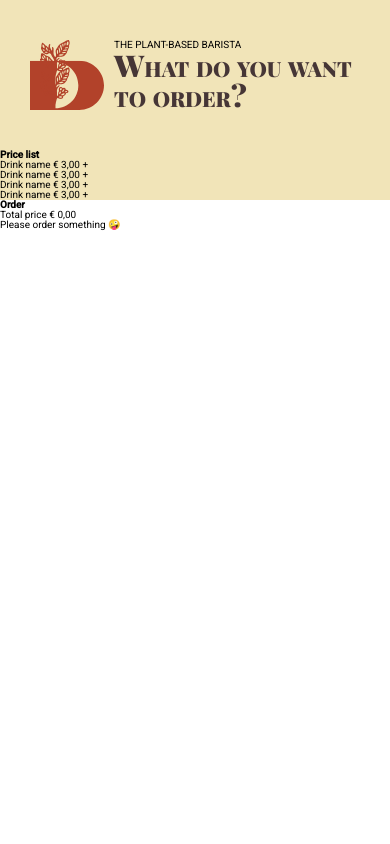
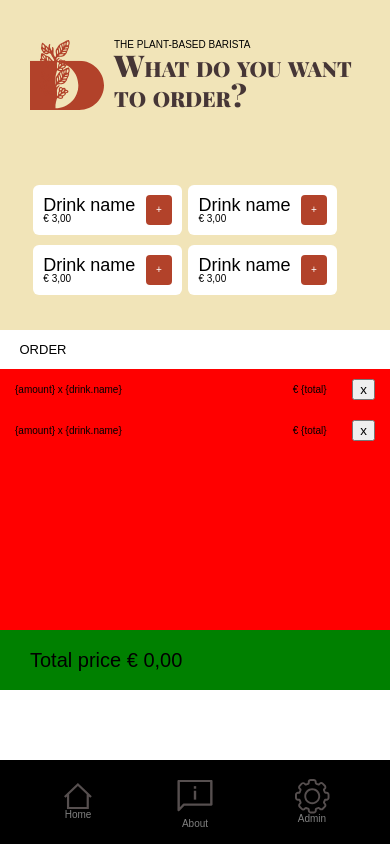
Before and after one commit to johanneshermans/barista_oef, a website built with webpack: page src/index.html in a window 390 px wide. Built offline with nearby package versions, Linux system fonts and the light colour scheme; some packages are replaced by stand-ins of ours.

Commit message:
progressie css

```diff
--- a/src/css/header.css
+++ b/src/css/header.css
@@ -15,3 +15,14 @@ h1 {
 .h2-like {
   text-transform: uppercase;
 }
+
+.logo {
+  display: none;
+}
+
+@media screen and (max-width: 411px) {
+
+  .logo {
+    display: block;
+  }
+}
--- /dev/null
+++ b/src/css/navigation.css
@@ -0,0 +1,18 @@
+nav {
+  background-color: black;
+  color: gray;
+  display: flex;
+  justify-content: center;
+  align-items: center;
+  align-self: flex-end;
+  width: 100%;
+}
+
+.nav__button {
+  width: 30%;
+  text-align: center;
+}
+
+.nav__img {
+  margin: 0 auto;
+}
--- a/src/css/normalize.css
+++ b/src/css/normalize.css
@@ -102,7 +102,8 @@ header,
 hgroup,
 menu,
 nav,
-section {
+section,
+img {
   display: block;
 }
 
--- /dev/null
+++ b/src/css/order.css
@@ -0,0 +1,80 @@
+.orders__wrapper {
+  display: flex;
+  flex-direction: column;
+  align-items: stretch;
+  background-color: red;
+}
+
+.order {
+  display: flex;
+  justify-content: space-between;
+  align-items: center;
+  padding: 1em 1.5em;
+}
+
+.order__name {
+  width: 70%;
+}
+
+@media screen and (max-width: 411px) {
+
+  .content {
+    background-color: rgba(0, 0, 0, 0);
+  }
+
+  .orders__wrapper {
+    height: 38vh;
+    background-color: red;
+    display: flex;
+    flex-direction: column;
+  }
+
+  .all__orders {
+    flex-grow: 1;
+  }
+
+  .order {
+    display: flex;
+    justify-content: space-between;
+    align-items: center;
+    padding: 1em 1.5em;
+  }
+
+  .order__name {
+    width: 70%;
+  }
+
+  .order__remove {
+    width: 30%;
+    background-color: red;
+  }
+
+  .title_mini {
+    font-size: 1.3em;
+    text-transform: uppercase;
+    font-weight: 400;
+    padding: 1em 1.5em;
+  }
+
+  .total {
+    background-color: green;
+    font-size: 2em;
+    padding: 1em 1.5em;
+  }
+
+  .emptystate {
+    text-align: center;
+    display: flex;
+    flex-direction: column;
+    align-items: center;
+  }
+
+  .please {
+    margin-bottom: 2em;
+    opacity: 20%;
+  }
+
+  .emptystate__content {
+    font-size: 1.5em;
+  }
+}
--- a/src/css/prices.css
+++ b/src/css/prices.css
@@ -1,3 +1,66 @@
 .prices {
   background-color: var(--backgroundColor);
+  padding: 3em;
 }
+
+
+.price {
+  padding: 2em;
+  width: 100%;
+  margin: 2em 0;
+  background-color: white;
+  border-radius: 6px;
+}
+
+.price__button {
+  align-items: center;
+  justify-content: space-between;
+}
+
+.price__button__name {
+  font-size: 1.8em;
+}
+
+.price__button__plus {
+  background: #b2422a;
+  color: white;
+  border-radius: 4px;
+  padding: 1em;
+}
+
+@media screen and (max-width: 411px) {
+
+  .prices {
+    background-color: var(--backgroundColor);
+    padding: 3em;
+  }
+
+  .prices__list {
+    display: flex;
+    flex-wrap: wrap;
+  }
+
+  .price {
+    padding: 1em;
+    width: 45%;
+    margin: .5em 1%;
+    background-color: white;
+    border-radius: 6px;
+  }
+
+  .price__button {
+    align-items: center;
+    justify-content: space-between;
+  }
+
+  .price__button__name {
+    font-size: 1.8em;
+  }
+
+  .price__button__plus {
+    background: #b2422a;
+    color: white;
+    border-radius: 4px;
+    padding: 1em;
+  }
+}
--- a/src/index.html
+++ b/src/index.html
@@ -21,13 +21,13 @@
       </div>
     </header>
     <section class="prices highlight spaced">
-      <h2 class="visually-hidden">Price list</h2>
+      <h2 class="hide">Price list</h2>
       <ul class="prices__list">
 
         <li class="price">
-          <a class="price__button">
+          <a class="price__button flex">
             <span class="price__button__wrapper">
-              <span class="price__button__name">Drink name</span>
+              <span class="price__button__name">Drink name</span> <br>
               <span class="price__button__amount">&euro; 3,00</span>
             </span>
             <span class="price__button__plus">+</span>
@@ -35,9 +35,9 @@
         </li>
 
         <li class="price">
-          <a class="price__button">
+          <a class="price__button flex">
             <span class="price__button__wrapper">
-              <span class="price__button__name">Drink name</span>
+              <span class="price__button__name">Drink name</span> <br>
               <span class="price__button__amount">&euro; 3,00</span>
             </span>
             <span class="price__button__plus">+</span>
@@ -45,9 +45,9 @@
         </li>
 
         <li class="price">
-          <a class="price__button">
+          <a class="price__button flex">
             <span class="price__button__wrapper">
-              <span class="price__button__name">Drink name</span>
+              <span class="price__button__name">Drink name</span> <br>
               <span class="price__button__amount">&euro; 3,00</span>
             </span>
             <span class="price__button__plus">+</span>
@@ -55,9 +55,9 @@
         </li>
 
         <li class="price">
-          <a class="price__button">
+          <a class="price__button flex">
             <span class="price__button__wrapper">
-              <span class="price__button__name">Drink name</span>
+              <span class="price__button__name">Drink name</span> <br>
               <span class="price__button__amount">&euro; 3,00</span>
             </span>
             <span class="price__button__plus">+</span>
@@ -68,10 +68,9 @@
     </section>
     <section class="content spaced">
       <h2 class="title_mini">Order</h2>
-      <div class="orders__wrapper hide">
+      <div class="orders__wrapper">
+        <div class="all__orders">
           <ul class="orders">
-          <!--
-              Order template
             <li class="order">
               <span class="order__name">
                 <span class="order__amount">{amount} x</span> {drink.name}
@@ -81,16 +80,28 @@
                 x
               </button>
             </li>
-            -->
           </ul>
+
+          <ul class="orders">
+            <li class="order">
+              <span class="order__name">
+                <span class="order__amount">{amount} x</span> {drink.name}
+              </span>
+              <span class="order__price">&euro; {total}</span>
+              <button class="remove">
+                x
+              </button>
+            </li>
+          </ul>
+        </div>
         <p class="total">
           <span class="total__label">Total price</span>
           <span class="total__price">&euro; <span>0,00</span></span>
         </p>
       </div>
-      <div class="emptystate">
-        <!-- IMG HERE -->
 
+      <div class="emptystate hide">
+        <img src="./assets/img/please.svg" class="please" alt="logo">
         <span class="emptystate__content">
           Please order something
           <span role="img" aria-label="Drunk emoji">
@@ -100,6 +111,21 @@
       </div>
     </section>
   </main>
+
+  <nav>
+    <div class="nav__button">
+      <img src="./assets/img/home.svg" class="nav__img" alt="logo">
+      <p>Home</p>
+    </div>
+    <div class="nav__button">
+      <img src="./assets/img/info.svg" class="nav__img" alt="logo">
+      <p>About</p>
+    </div>
+    <div class="nav__button">
+      <img src="./assets/img/settings.svg" class="nav__img" alt="logo">
+      <p>Admin</p>
+    </div>
+  </nav>
 </body>
 
 </html>
--- a/src/style.css
+++ b/src/style.css
@@ -1,12 +1,14 @@
 @import './css/normalize.css';
 @import './css/vars.css';
 @import './css/header.css';
+@import './css/navigation.css';
 @import './css/prices.css';
+@import './css/order.css';
 
 html {
   box-sizing: border-box;
   font-size: 62.5%;
-  font-family: 'Roboto', sans-serif;
+  font-family: ' Roboto ', sans-serif;
 }
 
 /*stylelint-disable*/
@@ -25,3 +27,43 @@ html {
   display: flex;
   gap: 1em;
 }
+
+.hide {
+  display: none;
+}
+
+main {
+  height: 90vh;
+  display: grid;
+  grid-template-columns: repeat(3, 1fr);
+  grid-auto-rows: auto;
+}
+
+nav {
+  height: 10vh;
+}
+
+.prices {
+  grid-row-start: 2;
+  grid-row-end: 4;
+}
+
+.content {
+  grid-column: 2 span;
+  grid-row: 3 span;
+
+}
+
+@media screen and (max-width: 411px) {
+
+  body {
+    display: flex;
+    flex-direction: column;
+    justify-content: stretch;
+  }
+
+  main {
+    display: flex;
+    flex-direction: column;
+  }
+}
```
Also changed, not shown: src/assets/img/please.svg (added). Lines whose indentation alone changed are shown as unchanged.
